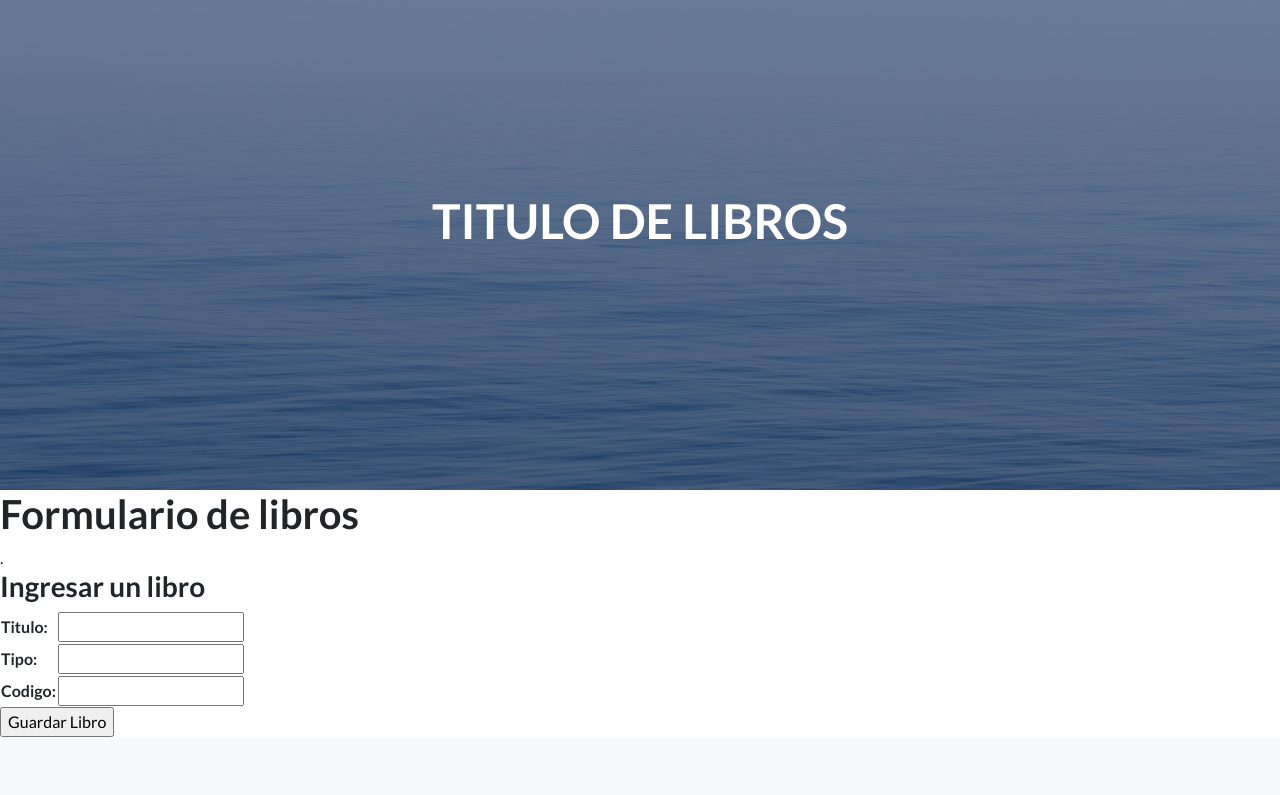
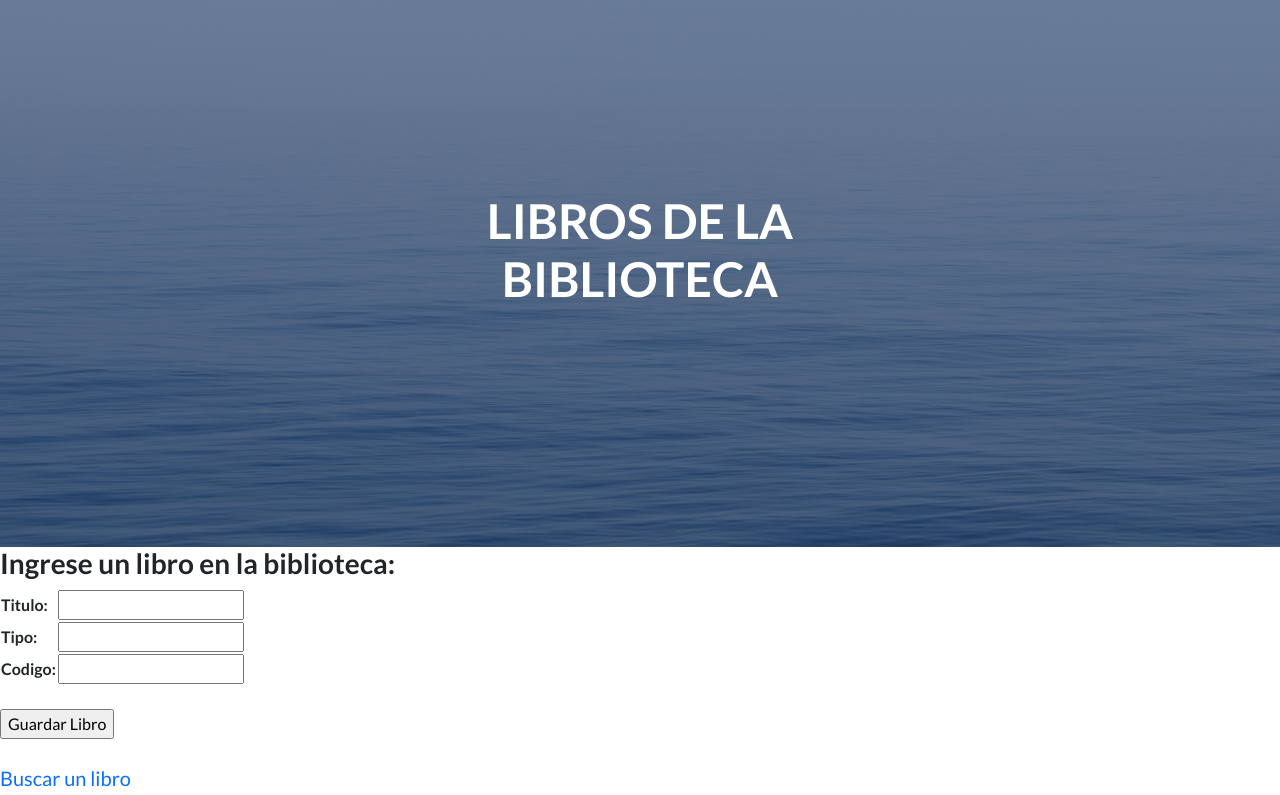
Before and after one commit to Guadaguada/Entrega_intermedia.Alori, a Django app: page /AppBiblioteca/libros/ in a window 1280 px wide. Shown: the part 66-861 px from the top of the page. Before the commit the page ends 803 px from the top, so only its background shows below. Run offline with Django 4.2, Linux system fonts and the light colour scheme; some libraries are stand-ins or nearby versions.

Commit message:
Busqueda de libros por codigo lograda

```diff
--- a/ProyectoFinal/AppBiblioteca/templates/afiliados.html
+++ b/ProyectoFinal/AppBiblioteca/templates/afiliados.html
@@ -3,11 +3,13 @@
 {% load static %}
 
 {% block titulo %}
-<h1 class="mb-5"> TITULO DE afiliados</h1>
+<h1 class="mb-5"> AFILIADOS A LA BIBLIOTECA</h1>
 {% endblock %}
 
 
 {% block contenido %}
+
+<h3>Ingresar afiliado:</h3>
 
 <form action="{% url 'afiliados' %}" method="POST"> {% csrf_token %}
 
@@ -15,7 +17,7 @@
         {{ form.as_table }}
     </table>
 
-<input type="submit" value="Guardar Afiliado">
+<input type="submit" value="Guardar datos">
 
 </form>
 
--- a/ProyectoFinal/AppBiblioteca/templates/busquedaLibros.html
+++ b/ProyectoFinal/AppBiblioteca/templates/busquedaLibros.html
@@ -12,6 +12,7 @@
 
 <form action="{% url 'buscar' %}" method="GET">
 
+    <h4>Ingrese código del libro:</h4>
     <input type="number" name="codigo" id="codigo">
 
     <input type="submit" value="Buscar Libro">
--- a/ProyectoFinal/AppBiblioteca/templates/libros.html
+++ b/ProyectoFinal/AppBiblioteca/templates/libros.html
@@ -3,23 +3,24 @@
 {% load static %}
 
 {% block titulo %}
-<h1 class="mb-5"> TITULO DE LIBROS</h1>
+<h1 class="mb-5">LIBROS DE LA BIBLIOTECA</h1>
 {% endblock %}
 
 
 {% block contenido %}
-<h1>Formulario de libros</h1>.
 
-<h3>Ingresar un libro</h3>
+<h3>Ingrese un libro en la biblioteca:</h3>
 
 <form action="{% url 'libros' %}" method="POST"> {% csrf_token %}
 
     <table>
         {{ form.as_table }}
     </table>
-
+<br>
 <input type="submit" value="Guardar Libro">
 
 </form>
+<br>
+<a class="navbar-brand" href="{% url 'busquedaLibros' %}">Buscar un libro</a>
 
 {% endblock %}
--- a/ProyectoFinal/AppBiblioteca/templates/retiros.html
+++ b/ProyectoFinal/AppBiblioteca/templates/retiros.html
@@ -3,14 +3,13 @@
 {% load static %}
 
 {% block titulo %}
-<h1 class="mb-5"> TITULO DE retiros</h1>
+<h1 class="mb-5">RETIROS DE LIBROS</h1>
 {% endblock %}
 
 
 {% block contenido %}
-<h1>Formulario deretiros</h1>.
 
-<h3>Notifique un retiro</h3>
+<h3>Cargar retiro:</h3>
 
 <form action="{% url 'retiros' %}" method="POST"> {% csrf_token %}
 
--- a/ProyectoFinal/AppBiblioteca/views.py
+++ b/ProyectoFinal/AppBiblioteca/views.py
@@ -73,7 +73,7 @@ def buscar(request):
 
         codigo=request.GET["codigo"]
 
-        libritos=Libro.objects.filter(codigo=codigo)
+        libritos=Libro.objects.filter(codigo__icontains=codigo)
         return render(request, "resultadosBusqueda.html", {"libros":libritos})
     else:
         return render(request, "busquedaLibros.html", {"mensaje":"Ingrese el codigo del libro a buscar"})
```
Also changed, not shown: ProyectoFinal/AppBiblioteca/templates/resultadosBusqueda.html (+15 -4 lines), ProyectoFinal/db.sqlite3.
